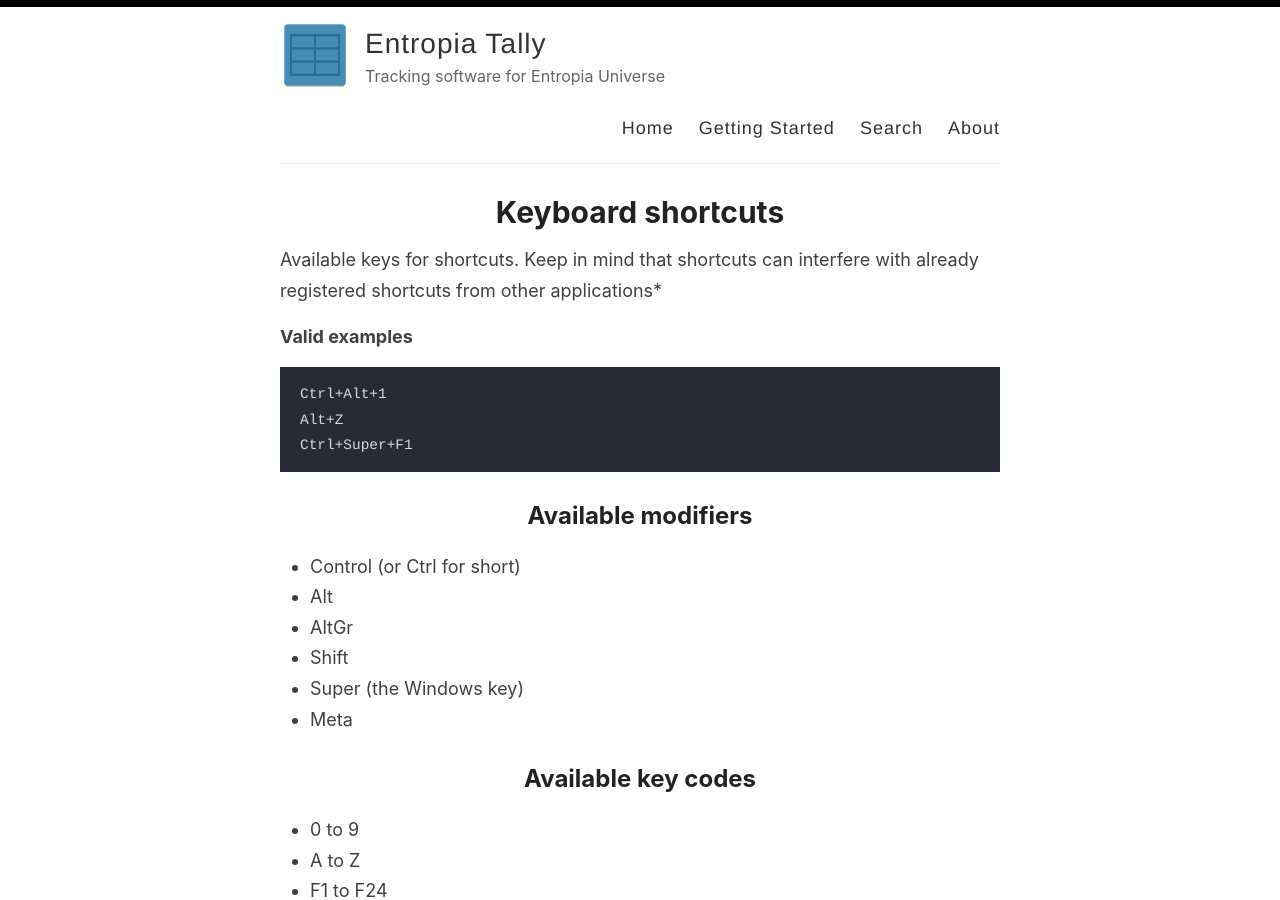
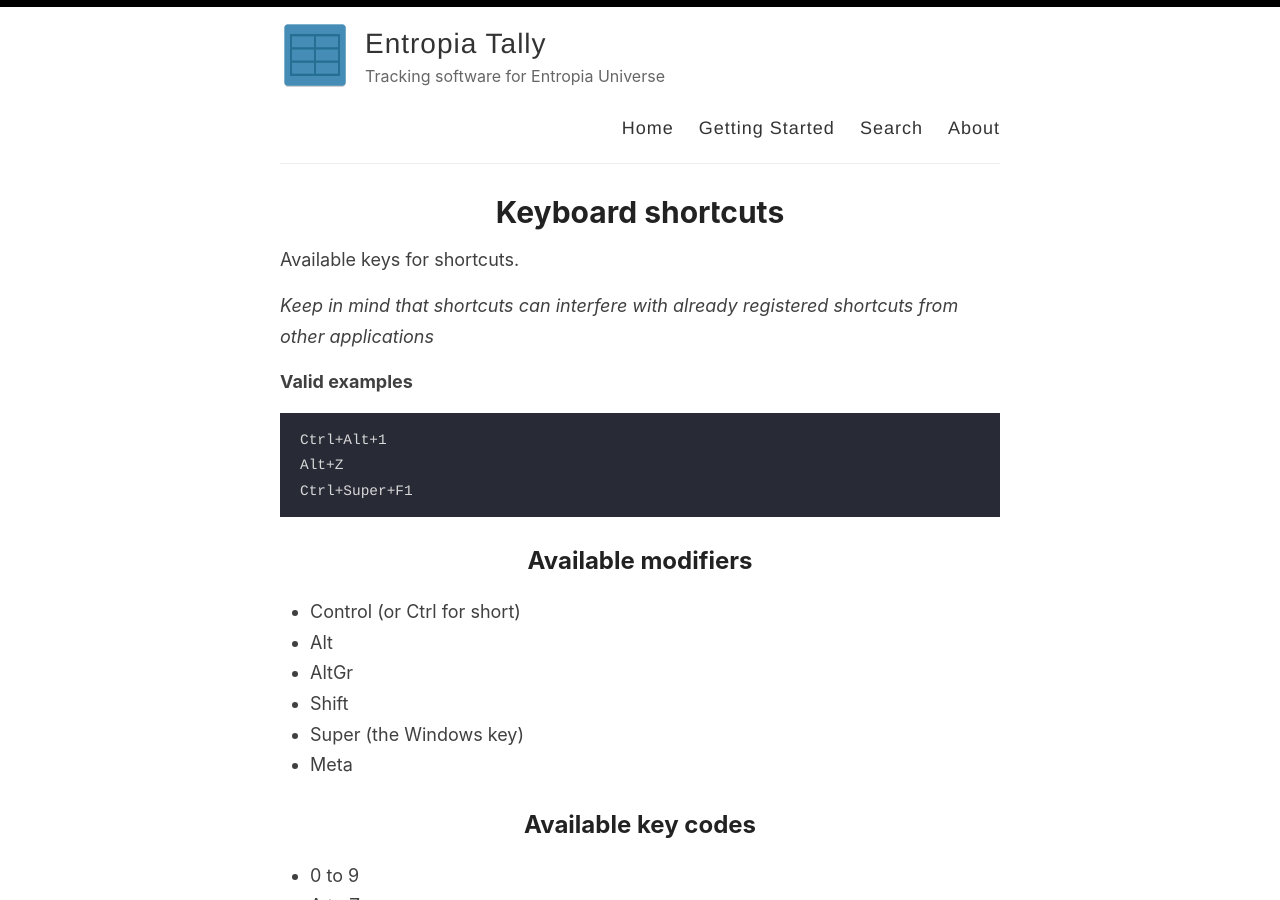
Before and after one commit to Entropia-Tracker/entropia-tracker.github.io, a Jekyll site: the page built from _pages/keyboard-shortcuts.md, in a window 1280 px wide and 900 px high. Built offline with Jekyll 4.4.1, drawn with Linux system fonts in a browser that asks for light colours.

````diff
--- a/_pages/keyboard-shortcuts.md
+++ b/_pages/keyboard-shortcuts.md
@@ -5,7 +5,8 @@ permalink: /keyboard-shortcuts/
 ---
 
 Available keys for shortcuts.
-Keep in mind that shortcuts can interfere with already registered shortcuts from other applications*
+
+*Keep in mind that shortcuts can interfere with already registered shortcuts from other applications*
 
 **Valid examples**
 ```
````
